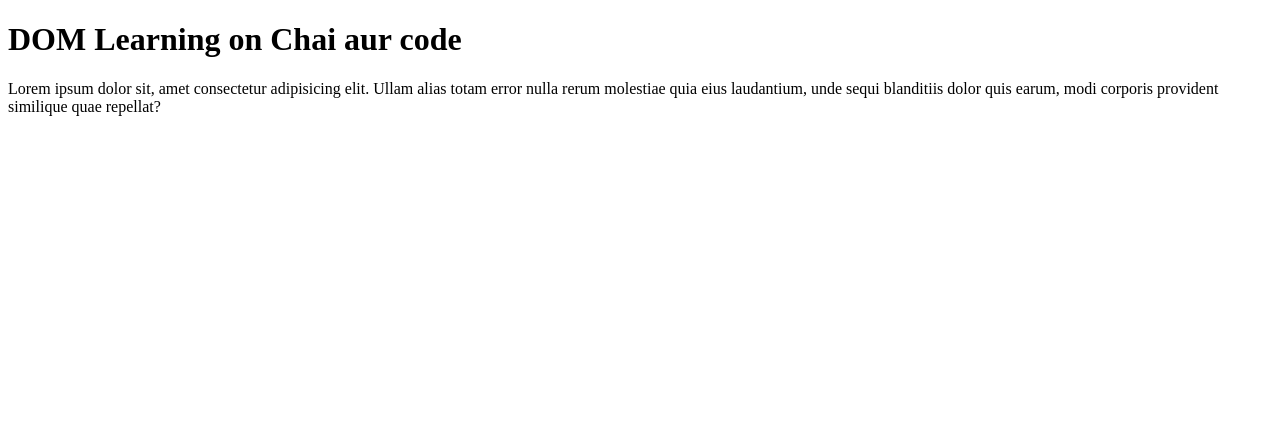
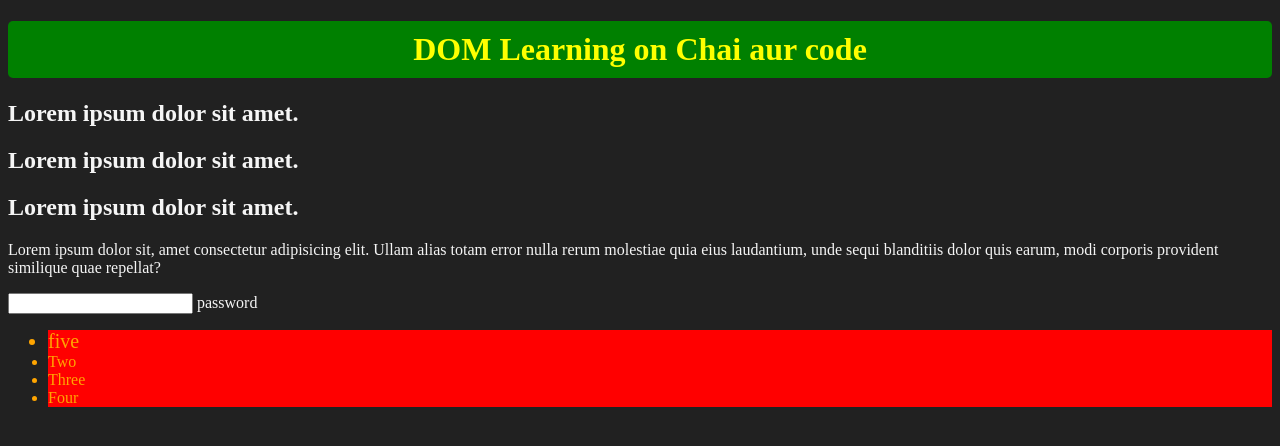
Before and after one commit to SagarThotia/JavaScript-Fundamentals, a plain HTML site: page 06_dom/one.html in a window 1280 px wide. Drawn offline with Linux system fonts and the light colour scheme.

Commit message:
DOM all concepts

```diff
--- /dev/null
+++ b/06_dom/dom.js
@@ -0,0 +1,71 @@
+console.log(document.getElementById('title').getAttribute('id'));
+
+console.log(document.getElementById('title').getAttribute('class'));
+
+console.log(document.getElementById('title').setAttribute('class','test heading'));
+
+console.log(document.getElementById('title').style.backgroundColor = 'green');
+console.log(document.getElementById('title').style.padding = '10px');
+console.log(document.getElementById('title').style.borderRadius = '5px');
+console.log(document.getElementById('title').style.textAlign = 'center');
+
+console.log(document.getElementById('title').textContent);
+console.log(document.getElementById('title').innerHTML);
+console.log(document.getElementById('title').innerText);
+
+
+
+console.log(document.getElementsByClassName('heading'));
+
+
+console.log(document.querySelector('h2'));
+console.log(document.querySelector('#title'));
+console.log(document.querySelector('.heading'));
+console.log(document.querySelector('input[type="password"]'));
+
+console.log(document.querySelector('p:first-child'));
+
+const myUnorder = document.querySelector('ul');
+console.log(myUnorder);
+console.log(myUnorder.querySelector('li'));
+const myUnorderlist = myUnorder.querySelector('li');
+console.log(myUnorderlist.style.backgroundColor = 'yellow');
+console.log(myUnorderlist.style.font = '10px');
+console.log(myUnorderlist.innerText = 'five');
+
+
+
+const templiList = document.querySelectorAll('li');
+console.log(templiList);
+console.log();
+templiList.forEach((num)=> {
+    num.style.backgroundColor = 'yellow';
+    num.style.color = 'red';
+    num.style.fontStyle = 'bold';
+})
+
+console.log(templiList[0].style.color = 'red');
+console.log(templiList[0].style.fontSize = '20px');
+
+const myH1 = document.querySelectorAll('h1');
+console.log(myH1[0].style.color = 'yellow');
+
+const myArr = [1, 2, 3, 4];
+console.log(myArr);
+
+
+
+
+const tempClassList = document.getElementsByClassName('list-item');
+// tempClassList.forEach((li) => {
+//     console.log(li);
+// });
+
+
+//Array.from is use to convert class to id in DOM use
+const myConverted = Array.from(tempClassList);
+console.log(myConverted);
+myConverted.forEach((li)=>{
+    li.style.color = 'Orange';
+    li.style.backgroundColor = 'red';
+})
--- a/06_dom/one.html
+++ b/06_dom/one.html
@@ -4,16 +4,31 @@
         <meta charset="UTF-8" />
         <meta name="viewport" content="width=device-width, initial-scale=1.0" />
         <title>DOM Learning</title>
+        <link rel="stylesheet" href="style.css">
     </head>
-    <body>
-        <div class="bg-black">
-            <h1>DOM Learning on Chai aur code</h1>
+    <body class="bg-black">
+        <div>
+            <!--DOM is a html collection not an array  -->
+            <h1 id="title" class="heading">DOM Learning on Chai aur code<span style="display: none;"> test text</span></h1>
+            <h2>Lorem ipsum dolor sit amet.</h2>
+            <h2>Lorem ipsum dolor sit amet.</h2>
+            <h2>Lorem ipsum dolor sit amet.</h2>
             <p>
                 Lorem ipsum dolor sit, amet consectetur adipisicing elit. Ullam alias
                 totam error nulla rerum molestiae quia eius laudantium, unde sequi
                 blanditiis dolor quis earum, modi corporis provident similique quae
                 repellat?
             </p>
+            <input type="password"> password
+
+            <ul>
+                <li class="list-item">One</li>
+                <li class="list-item">Two</li>
+                <li class="list-item">Three</li>
+                <li class="list-item">Four</li>
+            </ul>
+
         </div>
-</body>
+        <script src="./dom.js"></script>
+    </body>
 </html>
--- /dev/null
+++ b/06_dom/style.css
@@ -0,0 +1,4 @@
+.bg-black{
+    background-color: #212121;
+    color: whitesmoke;
+}
```
Also changed, not shown: 06_dom/three.html (added, +13 -0 lines), 06_dom/three.js (added, +14 -0 lines), 06_dom/two.html (added, +21 -0 lines), 06_dom/two.js (added, +22 -0 lines), 06_dom/DOM Diagram.png (added), 06_dom/DOM Diagram.svg (added), 1 other file.
